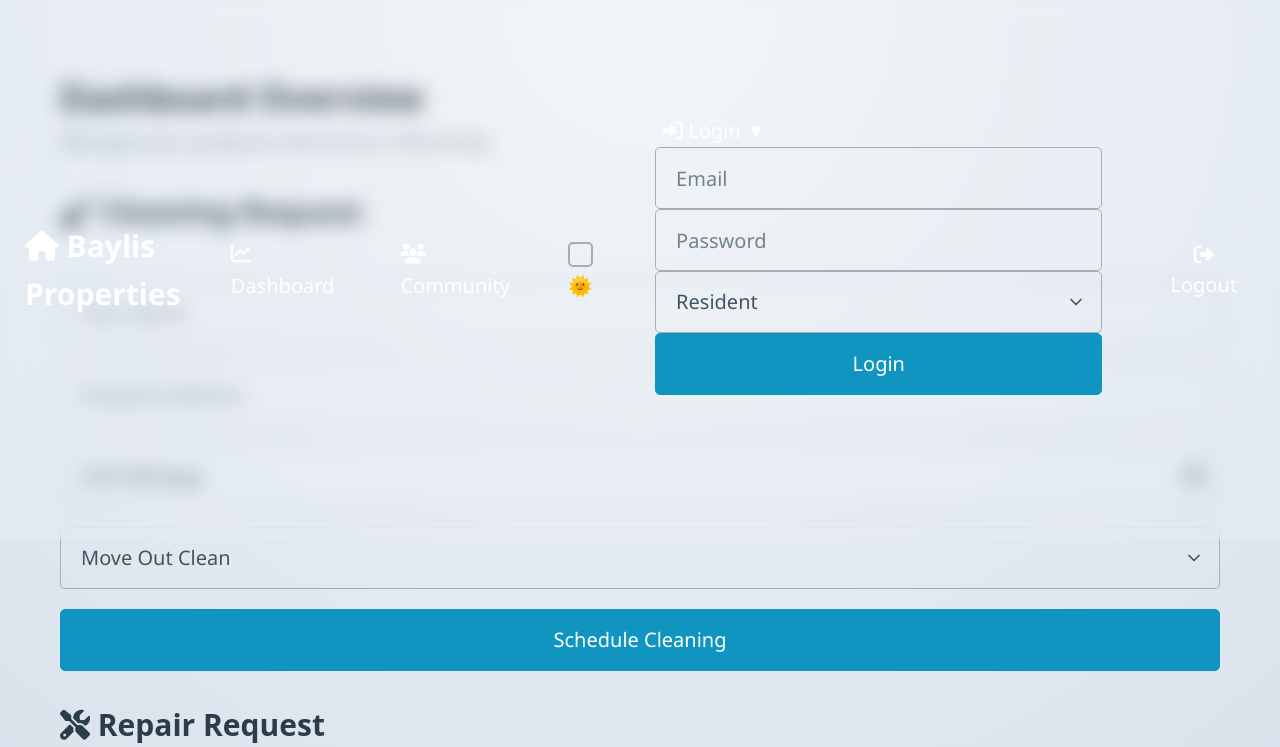
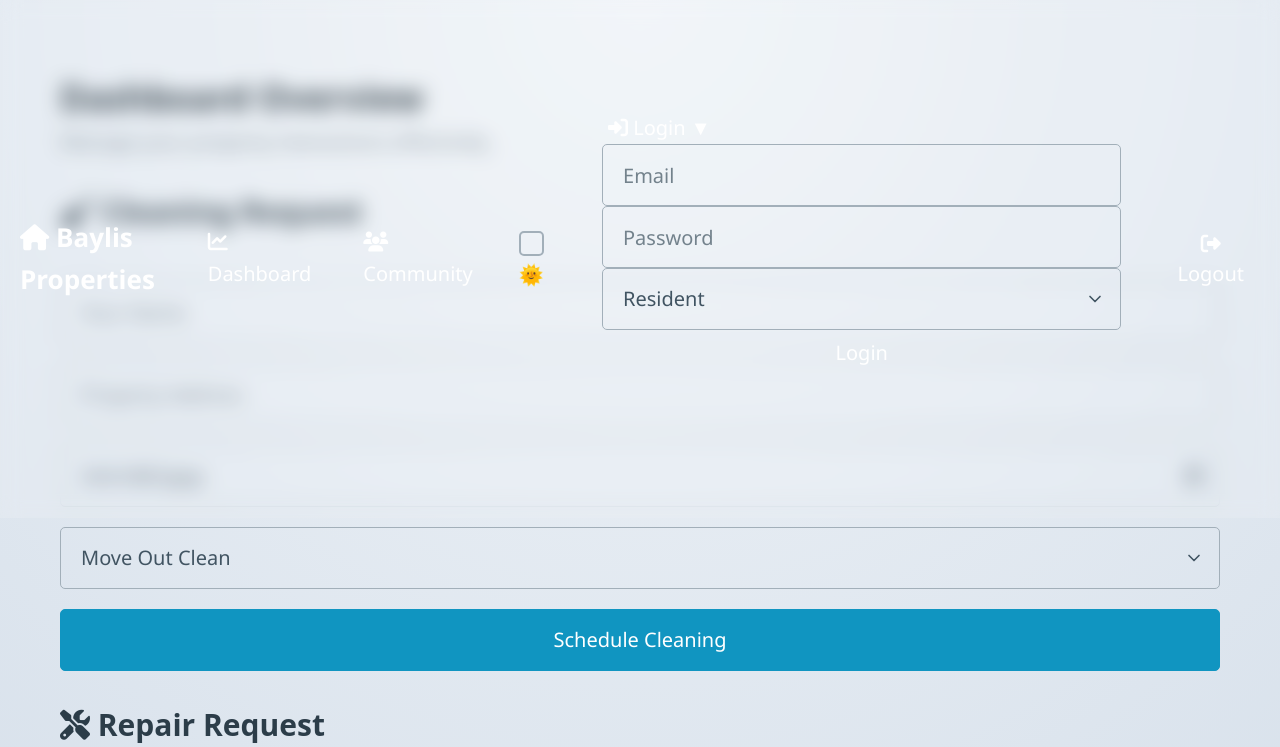
Before and after one commit to McauleeMaddison/Baylis-Property-LTD, a PHP site: page / in a window 1280 px wide. Shown: the top 747 px of the page. Run offline with PHP 8.4, Linux system fonts and the light colour scheme; some libraries are stand-ins or nearby versions.

Commit message:
Update style.css

```diff
--- a/css/style.css
+++ b/css/style.css
@@ -46,89 +46,139 @@ body {
   padding: 0 1rem;
 }
 
-/* Glass Navbar */
+/* Nav Layout Improvements */
+.nav-left {
+  display: flex;
+  align-items: center;
+  gap: 1rem;
+}
+
+.logo {
+  font-size: 1.3rem;
+  font-weight: bold;
+  text-decoration: none;
+  color: var(--text-light);
+  background: transparent;
+}
+
+/* Nav Bar Glass + Position Fix */
 .site-header {
   position: fixed;
-  top: 0;
+  top: 0; left: 0;
   width: 100%;
+  background: var(--glass-bg);
   backdrop-filter: blur(10px);
-  background: var(--glass-bg);
-  color: var(--text-light);
-  z-index: 1000;
-  transition: top var(--transition-fast), background var(--transition-fast);
+  z-index: 999;
+  transition: top var(--transition-fast);
 }
 
 .navbar {
   display: flex;
+  justify-content: space-between;
   align-items: center;
-  justify-content: space-between;
-  padding: 0.75rem 1.25rem;
+  padding: 0.6rem 1rem;
 }
 
-.logo {
-  font-size: 1.5rem;
-  font-weight: 700;
-  color: var(--text-light);
-  text-decoration: none;
-}
-
-/* Navigation Menu */
+/* Hamburger */
 .hamburger {
   display: none;
+  font-size: 1.6rem;
+  color: var(--text-light);
   background: none;
-  font-size: 1.7rem;
+  border: none;
   cursor: pointer;
-  color: var(--text-light);
   transition: transform 0.2s ease;
 }
 .hamburger:hover {
   transform: scale(1.2);
 }
 
+/* Nav Links */
 .nav-links {
   display: flex;
-  gap: 1.5rem;
   list-style: none;
-  transition: max-height var(--transition-fast);
+  gap: 1rem;
+  align-items: center;
 }
-
-.nav-links a,
-.logout-btn,
-#darkToggle {
+.nav-links li {
+  position: relative;
+}
+.nav-links a, .nav-links button {
+  background: transparent;
   color: var(--text-light);
+  padding: 0.4rem 0.8rem;
   font-weight: 500;
-  padding: 0.5rem 0.9rem;
-  border-radius: var(--radius);
-  transition: background var(--transition-fast), color var(--transition-fast);
-  background: transparent;
   border: none;
   cursor: pointer;
+  border-radius: var(--radius);
+  transition: background var(--transition-fast);
 }
-
-.nav-links a:hover,
-.logout-btn:hover,
-#darkToggle:hover {
+.nav-links a:hover, .nav-links button:hover {
   background: var(--glass-hover);
 }
 
-#darkToggle {
-  border: 1px solid rgba(255,255,255,0.3);
+/* Mobile Collapsible Menu */
+@media (max-width: 768px) {
+  .nav-links {
+    position: absolute;
+    top: 100%;
+    left: 0;
+    flex-direction: column;
+    background: var(--secondary);
+    width: 100%;
+    max-height: 0;
+    overflow: hidden;
+    transition: max-height var(--transition-fast);
+  }
+  .nav-links.show {
+    max-height: 400px;
+  }
+  .nav-links li {
+    padding: 1rem;
+    text-align: left;
+  }
+  .hamburger {
+    display: block;
+  }
+}
+
+/* Form Section */
+.form-container {
+  margin-top: 2rem;
+  display: none;
+}
+.form-container.show {
+  display: block;
+}
+
+.glass-form {
+  background: var(--glass-bg);
+  backdrop-filter: blur(8px);
+  border-radius: var(--radius);
+  box-shadow: var(--shadow);
+  padding: 2rem;
+  display: flex;
+  flex-direction: column;
+  gap: 1rem;
+}
+
+.glass-form input,
+.glass-form textarea {
+  padding: 0.8rem;
+  border-radius: var(--radius);
+  border: 1px solid #ccc;
   font-size: 1rem;
 }
 
-/* Hide Nav on Scroll */
-.hide-nav {
-  top: -100px;
+.glass-form button {
+  background: var(--primary);
+  color: #fff;
+  border: none;
+  padding: 0.8rem;
+  border-radius: var(--radius);
+  cursor: pointer;
+  transition: background var(--transition-fast);
 }
-
-/* Responsive Menu */
-@media (max-width: 768px) {
-  .hamburger {
-    display: block;
-  }
-
-  .nav-links {
-    flex-direction: column;
-    position: absolute;
-    top: 100%;
-    righ
+.glass-form button:hover {
+  background: #357ab8;
+}
```
